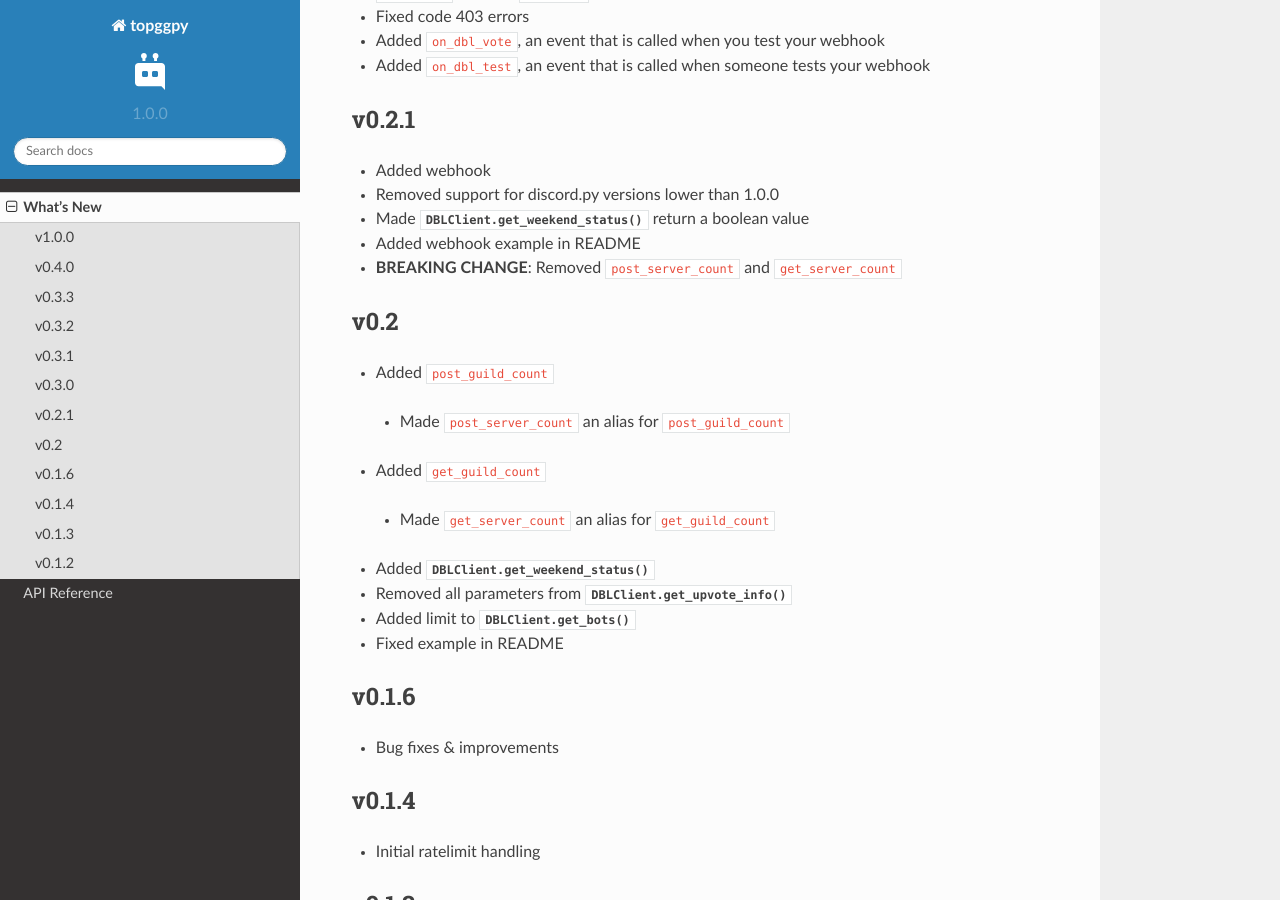
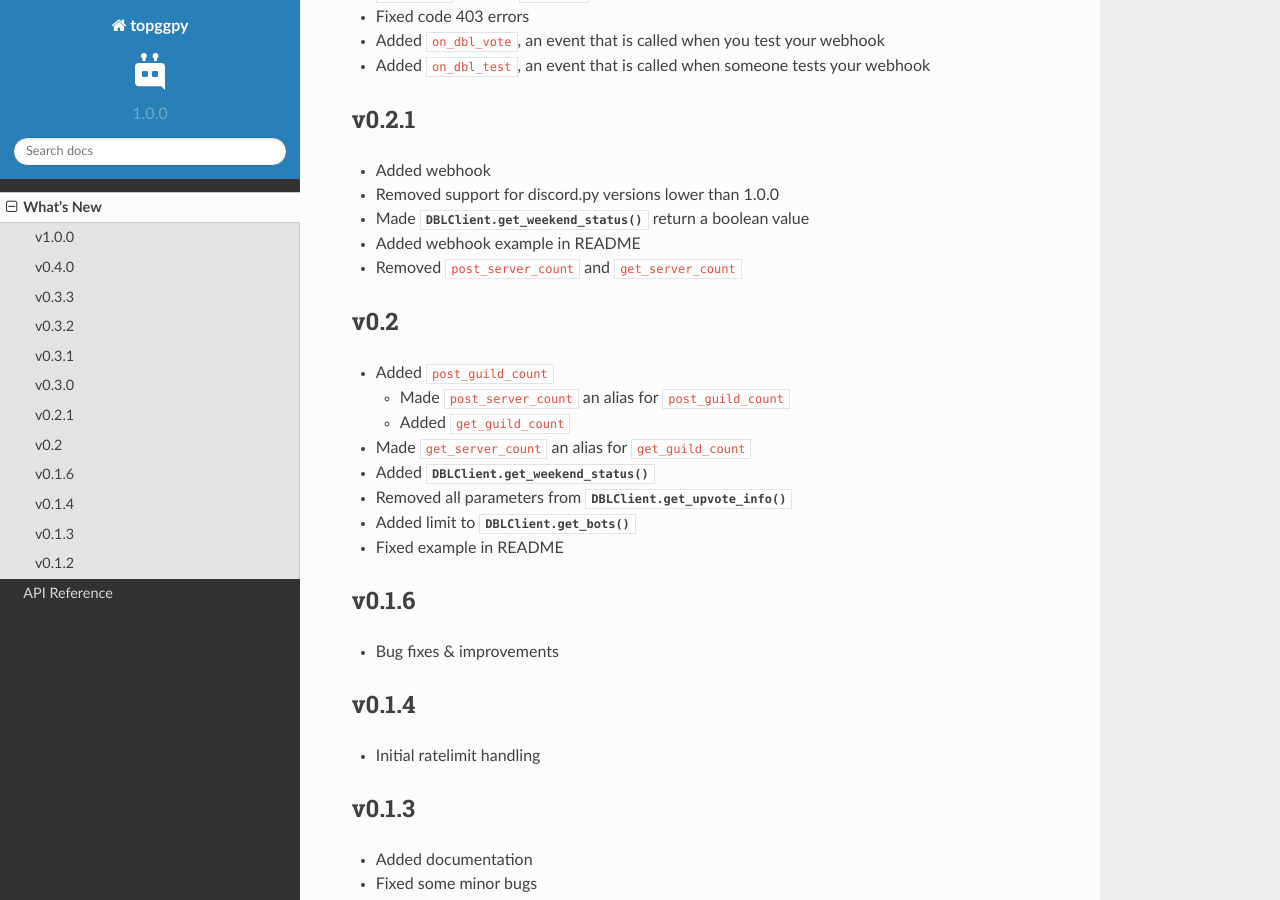
Before and after one commit to Top-gg-Community/python-sdk, a Sphinx documentation site: the page built from docs/whats_new.rst, in a window 1280 px wide and 900 px high, scrolled down 1300 px. Built offline with Sphinx 7.4.7 and the Read the Docs theme 2.0.0, drawn with Linux system fonts in a browser that asks for light colours.

Commit message:
Reworked changelog

```diff
--- a/docs/whats_new.rst
+++ b/docs/whats_new.rst
@@ -1,4 +1,5 @@
 .. currentmodule:: topgg
+
 .. _whats_new:
 
 ##########
@@ -15,8 +16,10 @@
 * Renamed the module folder from ``dbl`` to ``topgg``
 * Added ``post_shard_count`` argument to :meth:`DBLClient.post_guild_count`
 * Autopost now supports automatic shard posting
-* Large webhook system rework, read the :ref:`webhooks` section for more
-* Added support for server webhooks
+*  Large webhook system rework, read the :ref:`webhooks` section for more
+
+   * Added support for server webhooks
+
 * Renamed ``DBLException`` to :class:`TopGGException`
 * Renamed ``DBLClient.get_bot_upvotes()`` to :meth:`DBLClient.get_bot_votes`
 * Added :meth:`DBLClient.generate_widget` along with the :ref:`widgets` section in the documentation
@@ -66,18 +69,18 @@
 * Removed support for discord.py versions lower than 1.0.0
 * Made :meth:`DBLClient.get_weekend_status` return a boolean value
 * Added webhook example in README
-* **BREAKING CHANGE**: Removed ``post_server_count`` and ``get_server_count``
+* Removed ``post_server_count`` and ``get_server_count``
 
 v0.2
 ====
 
-* Added ``post_guild_count``
+*  Added ``post_guild_count``
 
- * Made ``post_server_count`` an alias for ``post_guild_count``
+   * Made ``post_server_count`` an alias for ``post_guild_count``
 
-* Added ``get_guild_count``
+   * Added ``get_guild_count``
 
- * Made ``get_server_count`` an alias for ``get_guild_count``
+* Made ``get_server_count`` an alias for ``get_guild_count``
 
 * Added :meth:`DBLClient.get_weekend_status`
 * Removed all parameters from :meth:`DBLClient.get_upvote_info`
```
